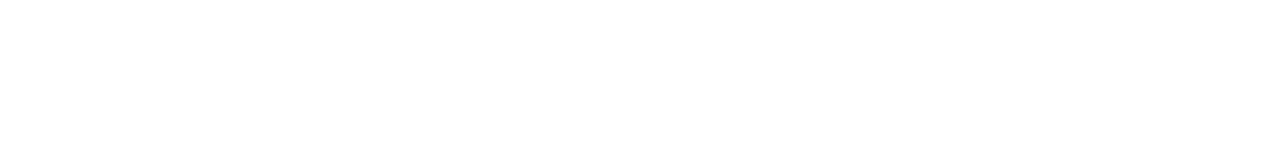
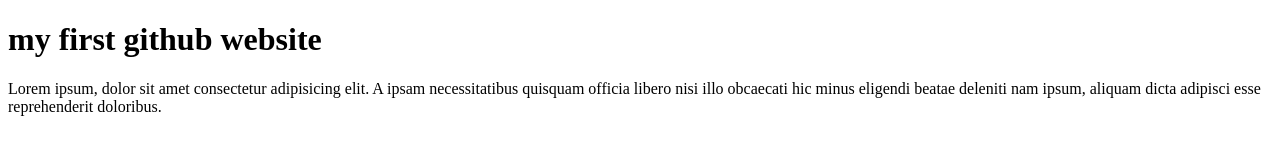
Before and after one commit to Isratjahan6898/my-first-github-repo, a plain HTML site: page index.html in a window 1280 px wide. Drawn offline with Linux system fonts and the light colour scheme.

Commit message:
my first github website

```diff
--- a/index.html
+++ b/index.html
@@ -4,8 +4,13 @@
     <meta charset="UTF-8">
     <meta name="viewport" content="width=device-width, initial-scale=1.0">
     <title>first github repo</title>
+    <link rel="stylesheet" href="stylesheet/index.css">
 </head>
 <body>
+    <div>
+        <h1>my first github website</h1>
+    <P>Lorem ipsum, dolor sit amet consectetur adipisicing elit. A ipsam necessitatibus quisquam officia libero nisi illo obcaecati hic minus eligendi beatae deleniti nam ipsum, aliquam dicta adipisci esse reprehenderit doloribus.</P>
+    </div>
 
 </body>
 </html>
```
